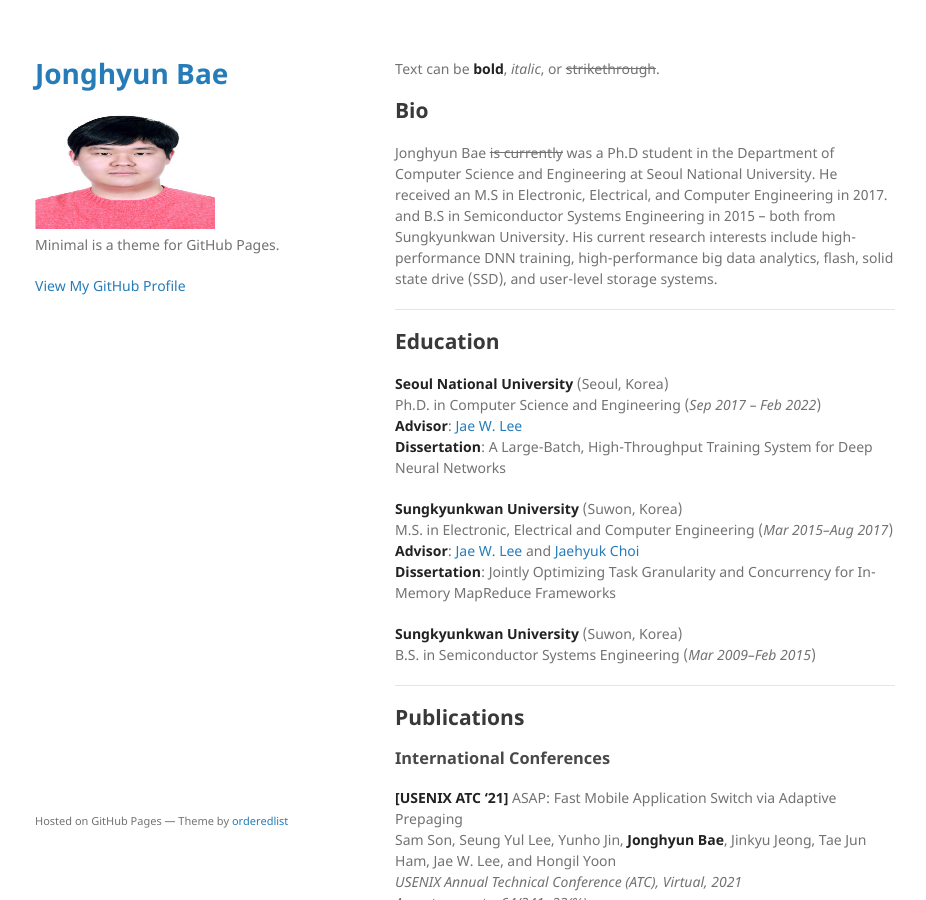
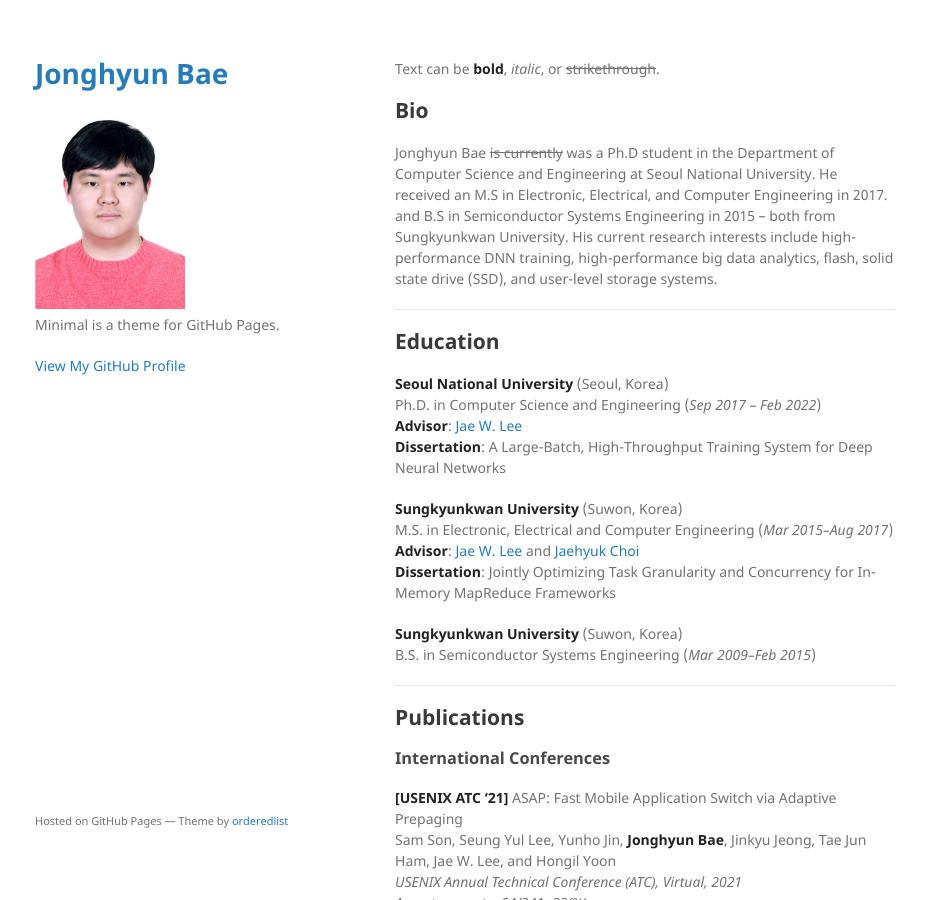
Before and after one commit to JonghyunBae/jonghyunbae.github.io, a Jekyll site: the page built from index.md, in a window 1280 px wide and 900 px high. Shown: the whole window, without its empty margins (175-1101 px from the left). Built offline with Jekyll 4.4.1, drawn with Linux system fonts in a browser that asks for light colours.

Commit message:
image size

```diff
--- a/_layouts/default.html
+++ b/_layouts/default.html
@@ -18,7 +18,7 @@
         <h1><a href="{{ "/" | absolute_url }}">{{ site.title | default: site.github.repository_name }}</a></h1>
 
         {% if site.logo %}
-          <img src="{{site.logo | relative_url}}" alt="Logo" width="180" height="120" />
+          <img src="{{site.logo | relative_url}}" alt="Logo" width="150" height="200" />
         {% endif %}
 
         <p>{{ site.description | default: site.github.project_tagline }}</p>
```
